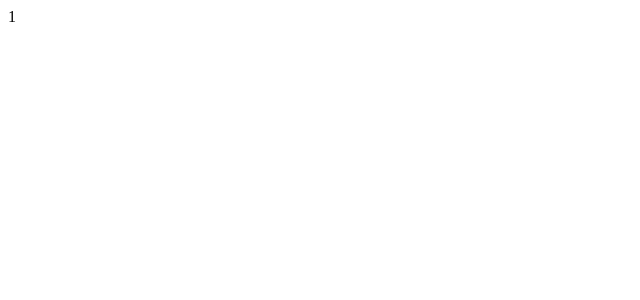
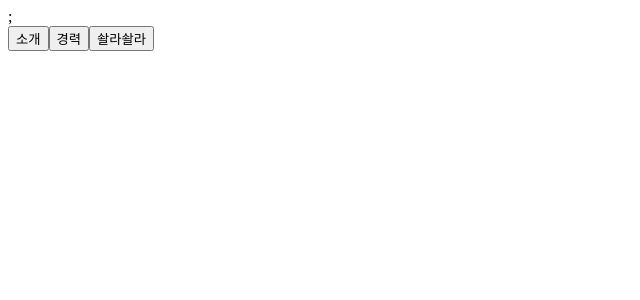
Before and after one commit to rudenick0309/my-portfolio, a React (Create React App) app: page / in a window 1280 px wide. Shown: the top 300 px of the page, without its empty margins (0-640 px from the left). Built offline with nearby package versions, Linux system fonts and the light colour scheme.

Commit message:
image upload

```diff
--- a/package.json
+++ b/package.json
@@ -6,6 +6,7 @@
     "@testing-library/jest-dom": "^4.2.4",
     "@testing-library/react": "^9.5.0",
     "@testing-library/user-event": "^7.2.1",
+    "prop-types": "^15.7.2",
     "react": "^16.13.1",
     "react-dom": "^16.13.1",
     "react-scripts": "3.4.1"
--- a/src/App.js
+++ b/src/App.js
@@ -2,12 +2,21 @@ import React from "react";
 
 class App extends React.Component {
   state = {
-    content: 1,
+    contents: [1, 2, 3, 4], //나중에 여기에 데이터(파란네모가 들어가는 것)
   };
   render() {
-    const { content } = this.state;
-    // <img src = 'header-image.'
-    return <div>{content}</div>;
+    const { contents } = this.state; //서버 구동되면 이미지 다시 넣을 것
+    return (
+      <div>
+        {/* <img src="/header-image.png" alt="a" /> */}
+        <div>{contents.map((content) => console.log(content))}</div>;
+        <div>
+          <button onClick={function () {}}>소개</button>
+          <button>경력</button>
+          <button>솰라솰라</button>
+        </div>
+      </div>
+    );
   }
 }
 
```
Also changed, not shown: public/header-image.png (renamed from src/header-image.png).
